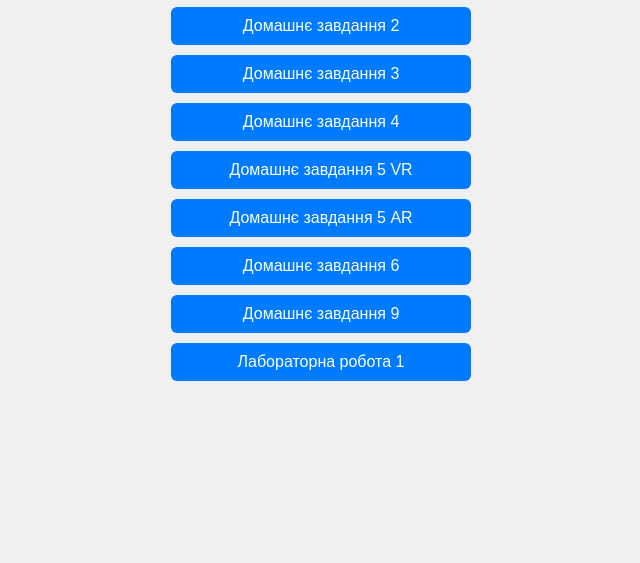
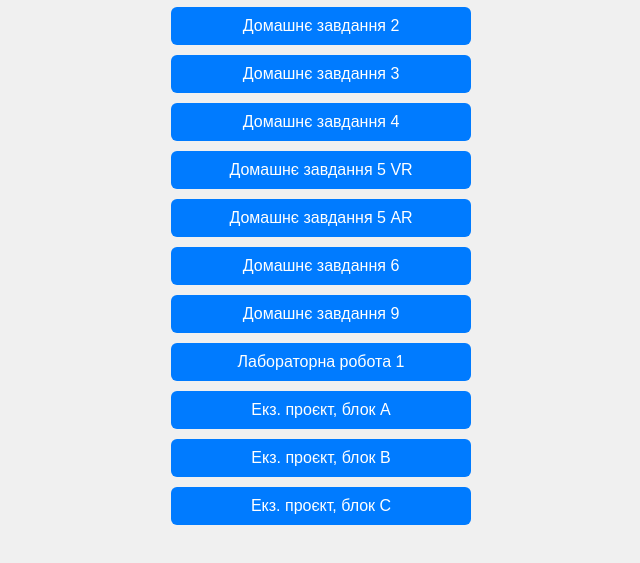
Before and after one commit to d3v111l/ar_js, a plain HTML site: page index.html in a window 1280 px wide. Shown: the part 169-732 px from the top of the page, without its empty margins (319-959 px from the left). Drawn offline with Linux system fonts and the light colour scheme.

Commit message:
Updated index.html to process final project tasks

```diff
--- a/index.html
+++ b/index.html
@@ -47,6 +47,9 @@
     <a href="hw6/homework6.html">Домашнє завдання 6</a>
     <a href="hw9/homework9.html">Домашнє завдання 9</a>
     <a href="lab1/lab1.html">Лабораторна робота 1</a>
+    <a href="project/taskA/">Екз. проєкт, блок А</a>
+    <a href="project/taskB/">Екз. проєкт, блок В</a>
+    <a href="project/taskC/">Екз. проєкт, блок С</a>
   </div>
 </body>
 </html>
```
